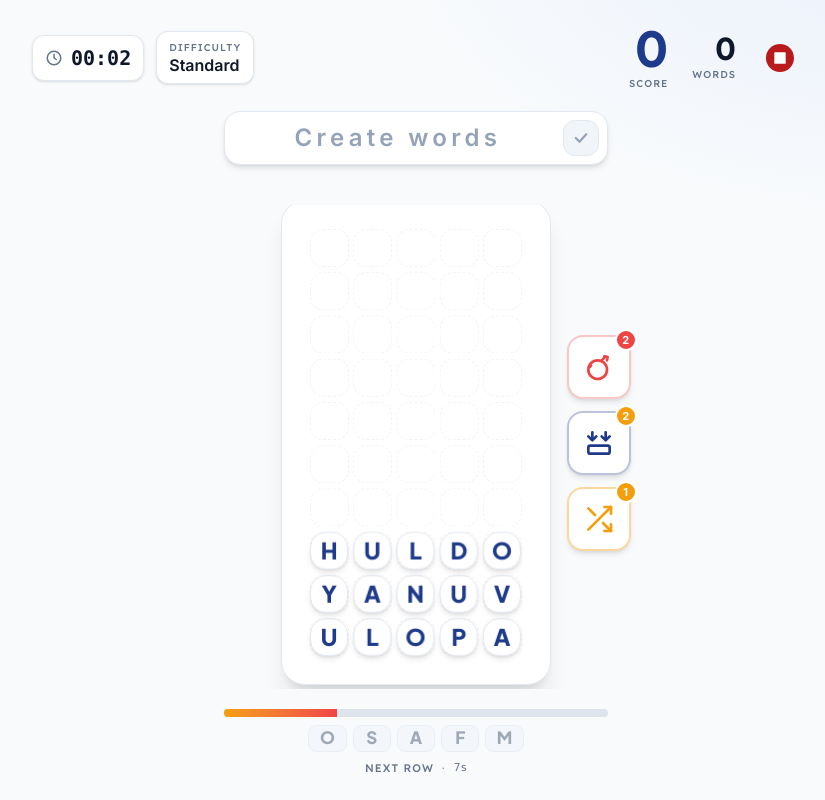
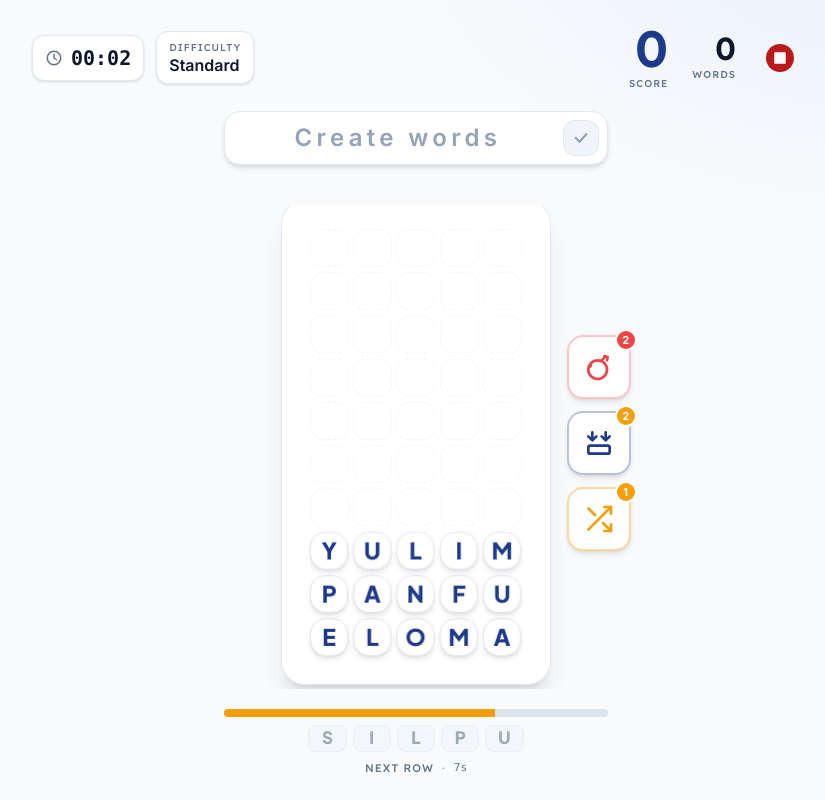
Before and after one commit to dthores1/word-collapse, a React (Vite) app: page / in a window 1280 px wide. Both pictures are taken after a click on the button "Play". Shown: the whole page, without its empty margins (224-1049 px from the left). Built offline with nearby package versions, Linux system fonts and the light colour scheme; no server answers.

Commit message:
Update letter-generation algorithm to weight vowels less heavily, particularly less common vowels like U's; fixes countdown bar at the bottom of the grid

```diff
--- a/src/components/PlayScreen.jsx
+++ b/src/components/PlayScreen.jsx
@@ -547,17 +547,27 @@ export function PlayScreen({ game, dictionary }) {
         <div className="flex shrink-0 flex-col items-center gap-4 sm:gap-5">
           {/* Next-row preview + arrival progress + countdown */}
           <div className="w-full max-w-sm space-y-2">
+          {/* Next-row countdown bar. **Depletes** from full → empty
+              as rowProgress climbs, so it reads as a clear countdown
+              alongside the "8s" text. We use a `scaleX` transform
+              instead of animating `width` because the bar receives a
+              new target every rAF tick — width transitions thrash
+              layout and get starved on busy browsers (the bar can
+              visually freeze even when the inline style is updating
+              in the DOM), whereas scaleX runs on the compositor
+              thread and stays smooth. Single color (warn → danger
+              when the board is near overflow) keeps the visual story
+              simple. */}
           <div className="h-2 rounded-full bg-ink-300/60 overflow-hidden">
             <div
               className={[
-                'h-full',
-                game.danger
-                  ? 'bg-gradient-to-r from-danger-500 to-danger-600'
-                  : 'bg-gradient-to-r from-warn-500 to-danger-500',
+                'h-full w-full origin-left',
+                game.danger ? 'bg-danger-500' : 'bg-warn-500',
               ].join(' ')}
               style={{
-                width: `${Math.min(100, game.rowProgress * 100)}%`,
-                transition: 'width 80ms linear',
+                transform: `scaleX(${Math.max(0, 1 - Math.min(1, game.rowProgress))})`,
+                transition: 'transform 80ms linear',
+                willChange: 'transform',
               }}
             />
           </div>
--- a/src/components/QuitButton.jsx
+++ b/src/components/QuitButton.jsx
@@ -1,7 +1,7 @@
 // Circular icon button that triggers a game quit. Ported from
 // Wordsmith's QuitButton so the two games' headers feel like one
 // family: the iconic red-circle + white-square stop glyph rather than
-// a flat-filled coloured button.
+// a flat-filled colored button.
 //
 //   - Default state: transparent background; the icon carries the red.
 //   - Hover: subtle danger-tinted background ring, icon scales up
--- a/src/game/letters.js
+++ b/src/game/letters.js
@@ -32,7 +32,12 @@ import { COLS, QUALITY_ATTEMPTS, ROWS } from './constants.js';
 // ---------------------------------------------------------------------
 // Letter pools
 // ---------------------------------------------------------------------
-const VOWELS = 'AAAEEEIIIOOUU'; // weighted-by-frequency vowel pool
+// Weighted vowel pool, calibrated to match English letter frequencies
+// more closely. E becomes the most common (31% of picks) rather than
+// tied with A and I; U drops from 15% to 8% because the old pool ran
+// runaway-U over many rows. Final per-pick odds:
+//   A 23%  E 31%  I 23%  O 15%  U 8%
+const VOWELS = 'AAAEEEEIIIOOU';
 
 // Three-tier consonant taxonomy:
 //   COMMON_HIGH — guaranteed in every row; the "wheel-of-fortune" anchors
@@ -55,12 +60,14 @@ function pickFrom(pool) {
   return pool[Math.floor(Math.random() * pool.length)];
 }
 
-// Bias: 35% HIGH, 40% MID, 25% OTHER. Concentrates fill into letters that
-// actually form digraphs with vowels and with each other.
+// Bias: 40% HIGH, 40% MID, 20% OTHER. Concentrates fill into letters
+// that actually form digraphs with vowels and with each other; the
+// trimmed long-tail share (was 25%) brings each OTHER letter (K, V,
+// W, Y, etc.) down from ~4.2% to ~3.3% per fill.
 function pickFillLetter() {
   const r = Math.random();
-  if (r < 0.35) return pickFrom(COMMON_HIGH);
-  if (r < 0.75) return pickFrom(COMMON_MID);
+  if (r < 0.40) return pickFrom(COMMON_HIGH);
+  if (r < 0.80) return pickFrom(COMMON_MID);
   return pickFrom(COMMON_OTHER);
 }
 
@@ -88,6 +95,21 @@ function pickDistinct(pool, n, exclude = new Set()) {
   return out;
 }
 
+// Fraction of currently-on-board tiles that are vowels. Used by
+// rollRow to throttle vowel arrivals when the board is already
+// running vowel-heavy.
+function vowelDensity(columns) {
+  let total = 0;
+  let vowels = 0;
+  for (const col of columns) {
+    for (const tile of col) {
+      total++;
+      if (VOWEL_SET.has(tile.letter)) vowels++;
+    }
+  }
+  return total === 0 ? 0 : vowels / total;
+}
+
 function shuffleInPlace(arr) {
   for (let i = arr.length - 1; i > 0; i--) {
     const j = Math.floor(Math.random() * (i + 1));
@@ -96,45 +118,75 @@ function shuffleInPlace(arr) {
   return arr;
 }
 
-// Enumerate every length-`count` subset of [0..len-1] in which no two
-// chosen indices are consecutive. Used to place vowels into row slots
-// such that the row never has two horizontally-adjacent vowels.
+// Enumerate every length-`count` subset of [0..len-1] whose count of
+// adjacent index pairs is `<= maxAdjacent`.
 //
-// len=5 results:
-//   count=2 → 6 sets: {0,2},{0,3},{0,4},{1,3},{1,4},{2,4}
-//   count=3 → 1 set:  {0,2,4}  (only VCVCV avoids adjacency)
-function nonAdjacentPositionSets(len, count) {
+// len=5 examples:
+//   count=2, maxAdjacent=0 → 6 sets  {0,2},{0,3},{0,4},{1,3},{1,4},{2,4}
+//   count=3, maxAdjacent=0 → 1 set   {0,2,4}
+//   count=3, maxAdjacent=1 → 7 sets  {0,2,4} + the 6 one-adjacency sets
+//                                    ({0,1,3},{0,1,4},{0,2,3},
+//                                     {0,3,4},{1,2,4},{1,3,4})
+function positionSets(len, count, maxAdjacent) {
   const out = [];
-  function backtrack(start, picked) {
+  function backtrack(start, picked, adjPairs) {
     if (picked.length === count) {
       out.push(picked.slice());
       return;
     }
     for (let i = start; i < len; i++) {
+      const isAdj = picked.length > 0 && i === picked[picked.length - 1] + 1;
+      const nextAdj = adjPairs + (isAdj ? 1 : 0);
+      if (nextAdj > maxAdjacent) continue;
       picked.push(i);
-      backtrack(i + 2, picked);
+      backtrack(i + 1, picked, nextAdj);
       picked.pop();
     }
   }
-  backtrack(0, []);
+  backtrack(0, [], 0);
   return out;
 }
 
-// Drop vowels into `len` slots at one of the non-adjacent position
-// sets (chosen uniformly at random), fill the remaining slots with
-// consonants. Eliminates horizontal vowel adjacency within a row by
-// construction. Cross-row vowel adjacency (vertical / diagonal) is
-// handled separately by the scoreBoard penalty in rollPlayableRow.
+// Pick a slot-position set for `count` vowels in `len` slots. We
+// strongly prefer no-adjacency arrangements (no two horizontally
+// adjacent vowels in the new row), but for 3-vowel rows the only
+// no-adjacency option in 5 slots is {0,2,4} — repeating it forever
+// turns columns 0/2/4 into vowel pillars. So we mix in the six
+// one-adjacency sets, weighted so {0,2,4} is still the most common
+// outcome (~50%) and any single one-adjacency set is ~8%.
+function pickVowelPositions(len, count) {
+  const zero = positionSets(len, count, 0);
+  if (zero.length === 0) return null;
+  if (zero.length > 1) {
+    // 2-vowel rows in 5 slots already have 6 zero-adj options —
+    // plenty of variety, no need to mix in one-adj sets.
+    return zero[Math.floor(Math.random() * zero.length)];
+  }
+  // Only one zero-adj option (3-vowel case). Build a weighted pool:
+  // include {0,2,4} `oneAdj.length` times so it has 50% of the
+  // probability mass; one-adj sets share the other 50%.
+  const oneAdj = positionSets(len, count, 1).filter(
+    (s) => s.some((v, i) => v !== zero[0][i]),
+  );
+  if (oneAdj.length === 0) return zero[0];
+  if (Math.random() < 0.5) return zero[0];
+  return oneAdj[Math.floor(Math.random() * oneAdj.length)];
+}
+
+// Drop vowels into `len` slots at one of the chosen positions, fill
+// the rest with consonants. The selected position set has at most
+// one adjacent vowel pair within the row (most rows have zero); the
+// scoreBoard penalty in rollPlayableRow handles cross-row vowel
+// clustering by picking the best of N candidate rows.
 function placeAvoidingAdjacentVowels(vowels, consonants, len) {
   shuffleInPlace(vowels);
   shuffleInPlace(consonants);
-  const sets = nonAdjacentPositionSets(len, vowels.length);
-  if (sets.length === 0) {
-    // No valid placement (e.g. 4 vowels in 5 slots — can't happen with
-    // current 2-or-3-vowel constraint, but stay safe).
+  const positions = pickVowelPositions(len, vowels.length);
+  if (!positions) {
+    // No valid placement (e.g. > 3 vowels in 5 slots — can't happen
+    // with the 2-or-3-vowel constraint, but stay safe).
     return shuffleInPlace([...vowels, ...consonants]);
   }
-  const positions = sets[Math.floor(Math.random() * sets.length)];
   const result = new Array(len);
   positions.forEach((pos, i) => {
     result[pos] = vowels[i];
@@ -149,9 +201,25 @@ function placeAvoidingAdjacentVowels(vowels, consonants, len) {
 // ---------------------------------------------------------------------
 // Stratified row generation
 // ---------------------------------------------------------------------
-export function rollRow(difficulty) {
+// `columns` is optional — when supplied, the row generator throttles
+// the vowel count downward if the existing board is already
+// vowel-saturated. The base count comes from `difficulty.vowelBias`
+// (2 or 3 vowels per row); when the existing vowel density is
+// >55% we drop by 1, and >65% we force a single-vowel row. This
+// self-corrects "vowel pillar" boards: once columns start trending
+// vowel-heavy, new arrivals add fewer vowels and the density
+// gradually rebalances back to the algorithm's target.
+export function rollRow(difficulty, columns) {
   const len = COLS;
-  const vowelCount = Math.random() < difficulty.vowelBias ? 3 : 2;
+  let vowelCount = Math.random() < difficulty.vowelBias ? 3 : 2;
+  if (columns) {
+    const density = vowelDensity(columns);
+    if (density > 0.65) {
+      vowelCount = 1;
+    } else if (density > 0.55) {
+      vowelCount = Math.max(1, vowelCount - 1);
+    }
+  }
   const includeRare = Math.random() < difficulty.rareLetterChance;
 
   const used = new Set();
@@ -219,12 +287,12 @@ const LENGTH_POINTS = { 3: 10, 4: 20, 5: 35 };
 const NEW_ROW_BONUS = 5;
 const HIGHEST_ROW_BONUS = 5;
 // Each 8-adjacent vowel-vowel pair on the simulated grid costs the
-// candidate this many points. Calibrated to act as a tie-breaker
-// between similar-word-count candidates without dominating the
-// playability signal — at typical board densities (~30 pairs random,
-// ~10 pairs constructive-placement) the per-candidate delta is on
-// the order of 100 points, comparable to a single length-5 word.
-const VOWEL_ADJACENCY_PENALTY = 5;
+// candidate this many points. Calibrated to meaningfully steer
+// rollPlayableRow's best-of-20 selection toward arrivals that don't
+// pile vowels onto already-vowel-heavy columns. At an earlier
+// weight of 5 the penalty was a tie-breaker only, and games would
+// still trend toward "AAAA"-style bottom rows over many arrivals.
+const VOWEL_ADJACENCY_PENALTY = 15;
 
 // Build the 2D grid view that *would* exist if `letters` arrived as the
 // next row on top of `columns`. New tiles get negative ids so the scorer
@@ -405,14 +473,14 @@ export function scoreBoard(grid, dictionary) {
 const SEED_QUALITY = { minLongWords: 0, minNewRowUses: 0, minHighestUses: 0 };
 
 export function rollPlayableRow(difficulty, columns, dictionary) {
-  if (!dictionary) return rollRow(difficulty);
+  if (!dictionary) return rollRow(difficulty, columns);
 
   const totalTiles = columns.reduce((acc, col) => acc + col.length, 0);
   const targets = totalTiles === 0 ? SEED_QUALITY : difficulty.quality;
 
   let best = null;
   for (let i = 0; i < QUALITY_ATTEMPTS; i++) {
-    const row = rollRow(difficulty);
+    const row = rollRow(difficulty, columns);
     const grid = simulateArrival(columns, row);
     const result = scoreBoard(grid, dictionary);
 
@@ -431,7 +499,7 @@ export function rollPlayableRow(difficulty, columns, dictionary) {
 
   // No candidate hit the bar — return the highest-scoring fallback so
   // even pathological RNG sequences don't strand the player.
-  return best?.row ?? rollRow(difficulty);
+  return best?.row ?? rollRow(difficulty, columns);
 }
 
 // ---------------------------------------------------------------------
--- a/src/game/lifelines.js
+++ b/src/game/lifelines.js
@@ -116,7 +116,7 @@ export function computeCollapse(columns) {
 // Returns { columns, changed }. `changed` is false only when no
 // reordering happened (e.g. board has < 2 tiles, or the shuffle
 // happened to land on the same arrangement — rare).
-const SCRAMBLE_ATTEMPTS = 8;
+const SCRAMBLE_ATTEMPTS = 20;
 
 function shuffleOnce(columns) {
   const all = columns.flat();
```
Also changed, not shown: 1 other file (tests, documents, lock files or other folders).
